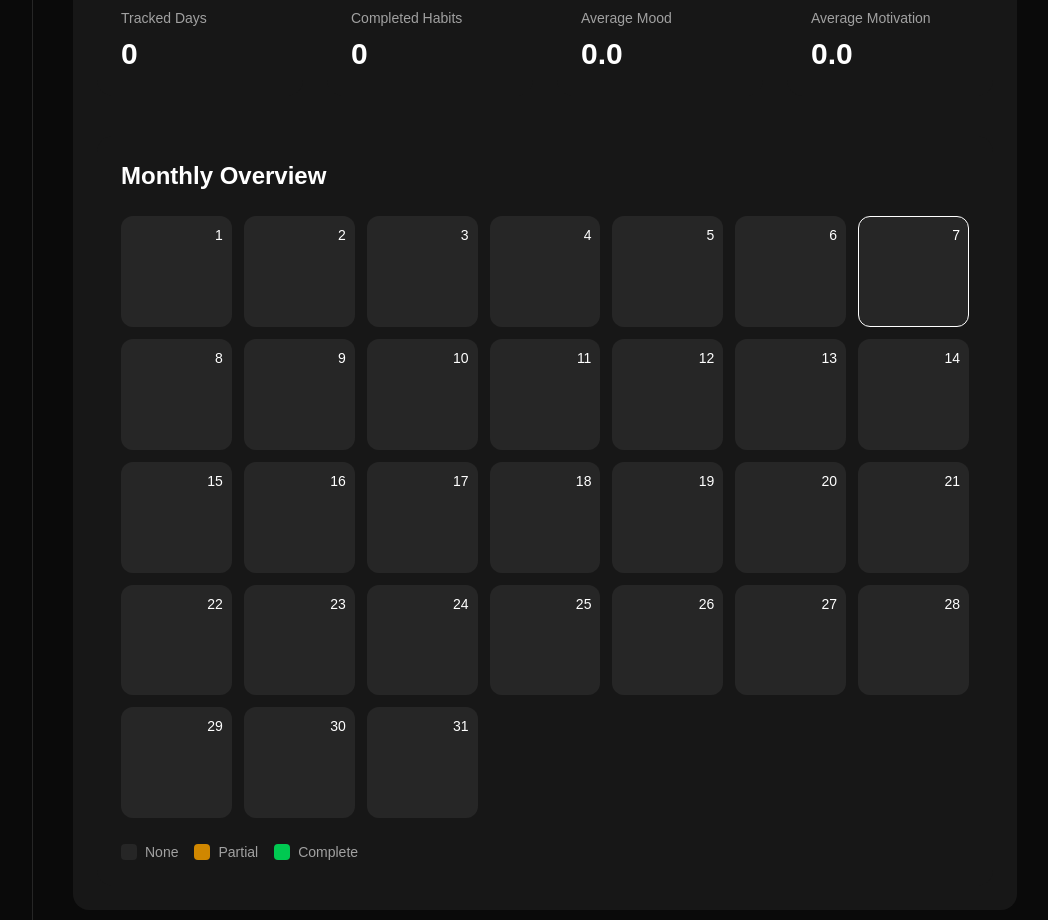
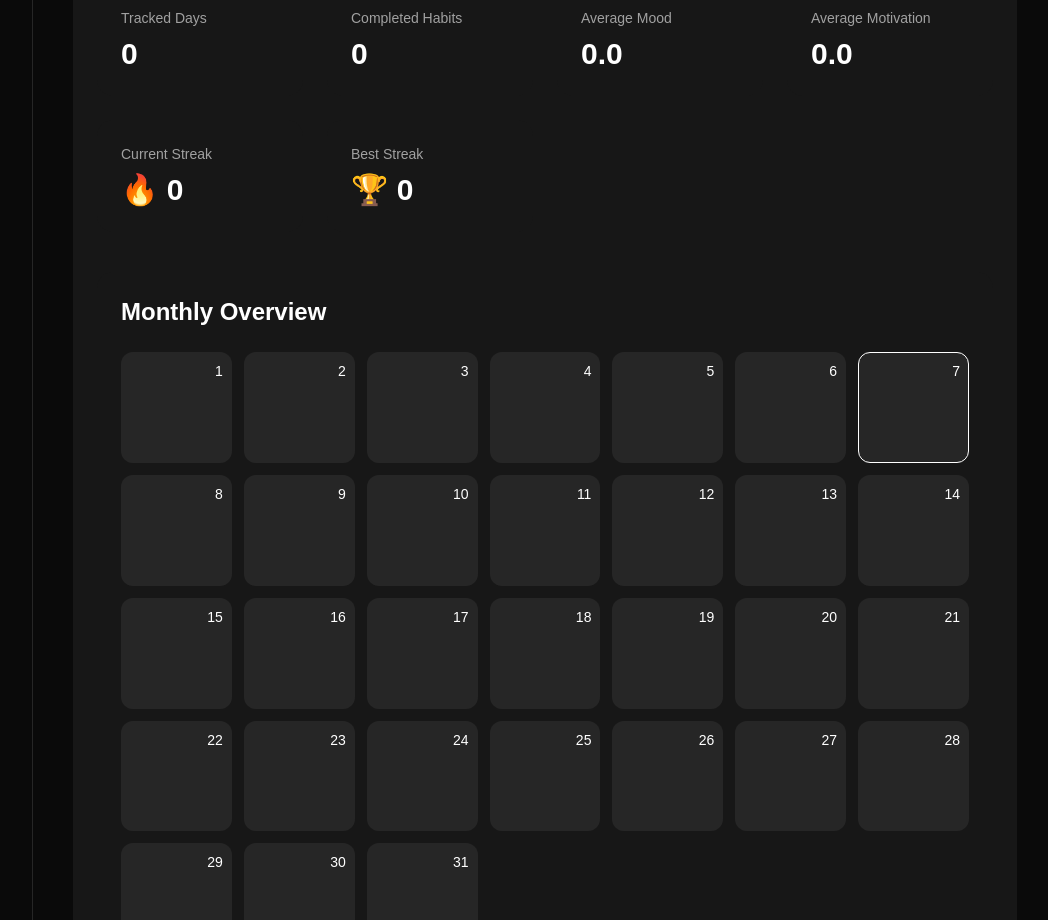
Before and after one commit to nngnamm/habit-analytics, a Next.js app: page / in a window 1280 px wide. Shown: the part 940-1860 px from the top of the page, without its empty margins (223-1271 px from the left). Built offline with nearby package versions, Linux system fonts and the light colour scheme.

Commit message:
Add streak analytics

```diff
--- a/src/components/stats/stats-dashboard.tsx
+++ b/src/components/stats/stats-dashboard.tsx
@@ -1,3 +1,5 @@
+import { calculateStreaks } from "@/lib/streak";
+
 type DayData = {
   habits: number[];
   mood?: number;
@@ -18,7 +20,9 @@ export default function StatsDashboard({
   const days = Object.values(habitData);
 
   const totalDays = days.length;
-
+const streaks = calculateStreaks(
+  Object.keys(habitData)
+);
   const totalHabitsCompleted = days.reduce(
     (acc, day) => acc + day.habits.length,
     0
@@ -40,7 +44,7 @@ export default function StatsDashboard({
       days.filter((day) => day.motivation).length || 0;
 
   return (
-    <div className="mt-10 grid gap-6 md:grid-cols-2 xl:grid-cols-4">
+      <div className="mt-10 grid gap-6 md:grid-cols-2 xl:grid-cols-4">
       <div className="rounded-2xl bg-neutral-900 p-6">
         <p className="text-sm text-neutral-400">
           Tracked Days
@@ -80,6 +84,25 @@ export default function StatsDashboard({
           {averageMotivation.toFixed(1)}
         </h2>
       </div>
-    </div>
+    <div className="rounded-2xl bg-neutral-900 p-6">
+  <p className="text-sm text-neutral-400">
+    Current Streak
+  </p>
+
+  <h2 className="mt-2 text-3xl font-bold">
+    🔥 {streaks.currentStreak}
+  </h2>
+</div>
+
+<div className="rounded-2xl bg-neutral-900 p-6">
+  <p className="text-sm text-neutral-400">
+    Best Streak
+  </p>
+
+  <h2 className="mt-2 text-3xl font-bold">
+    🏆 {streaks.bestStreak}
+  </h2>
+</div>
+      </div>
   );
 }
--- /dev/null
+++ b/src/lib/streak.ts
@@ -0,0 +1,55 @@
+import { differenceInCalendarDays } from "date-fns";
+
+export function calculateStreaks(
+  dates: string[]
+) {
+  if (dates.length === 0) {
+    return {
+      currentStreak: 0,
+      bestStreak: 0,
+    };
+  }
+
+  const sortedDates = [...dates].sort();
+
+  let bestStreak = 1;
+  let currentStreak = 1;
+
+  for (let i = 1; i < sortedDates.length; i++) {
+    const previous = new Date(sortedDates[i - 1]);
+    const current = new Date(sortedDates[i]);
+
+    const diff = differenceInCalendarDays(
+      current,
+      previous
+    );
+
+    if (diff === 1) {
+      currentStreak++;
+      bestStreak = Math.max(
+        bestStreak,
+        currentStreak
+      );
+    } else {
+      currentStreak = 1;
+    }
+  }
+
+  const lastDate = new Date(
+    sortedDates[sortedDates.length - 1]
+  );
+
+  const today = new Date();
+
+  const latestDiff =
+    differenceInCalendarDays(today, lastDate);
+
+  if (latestDiff > 1) {
+    currentStreak = 0;
+  }
+
+  return {
+    currentStreak,
+    bestStreak,
+  };
+}
```
